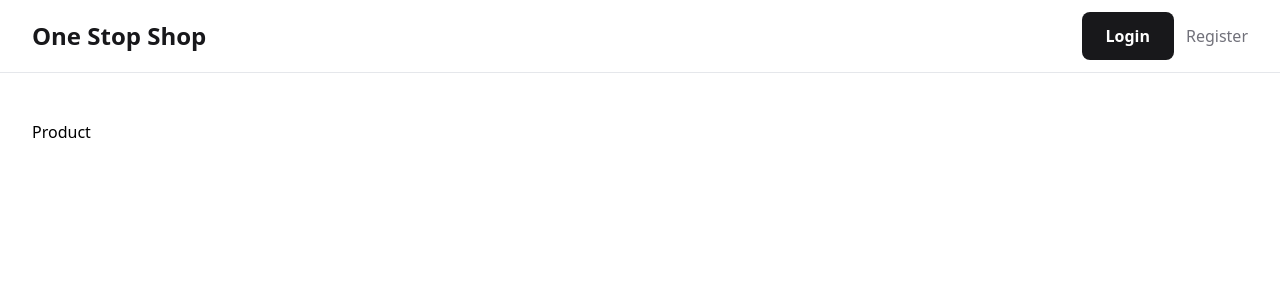
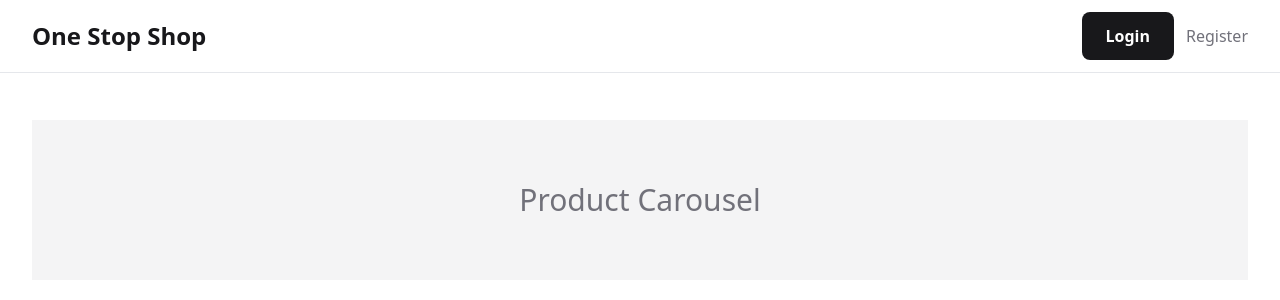
Before and after one commit to iamsomraj/MERN-Shopping-App, a React (Vite) app in the folder frontend/: page / in a window 1280 px wide. Shown: the top 300 px of the page. Built offline with nearby package versions, Linux system fonts and the light colour scheme.

Commit message:
👌 IMPROVE: added product carousel

```diff
--- /dev/null
+++ b/frontend/src/components/ProductCarousel.tsx
@@ -0,0 +1,13 @@
+const ProductCarousel = () => {
+  return (
+    <>
+      {/* BEGIN - PRODUCT SLIDER CAROUSEL */}
+      <div className='w-full h-40 bg-zinc-100 flex justify-center items-center text-center'>
+        <h2 className='text-zinc-500 text-3xl font-medium'>Product Carousel</h2>
+      </div>
+      {/* END - PRODUCT SLIDER CAROUSEL */}
+    </>
+  );
+};
+
+export default ProductCarousel;
--- a/frontend/src/components/ProductsWrapper.tsx
+++ b/frontend/src/components/ProductsWrapper.tsx
@@ -1,9 +1,9 @@
-import { Link } from 'react-router-dom';
+import ProductCarousel from '@/components/ProductCarousel';
 
 const ProductsWrapper = () => {
   return (
     <div>
-      <Link to={`products/1`}>Product</Link>
+      <ProductCarousel />
     </div>
   );
 };
```
